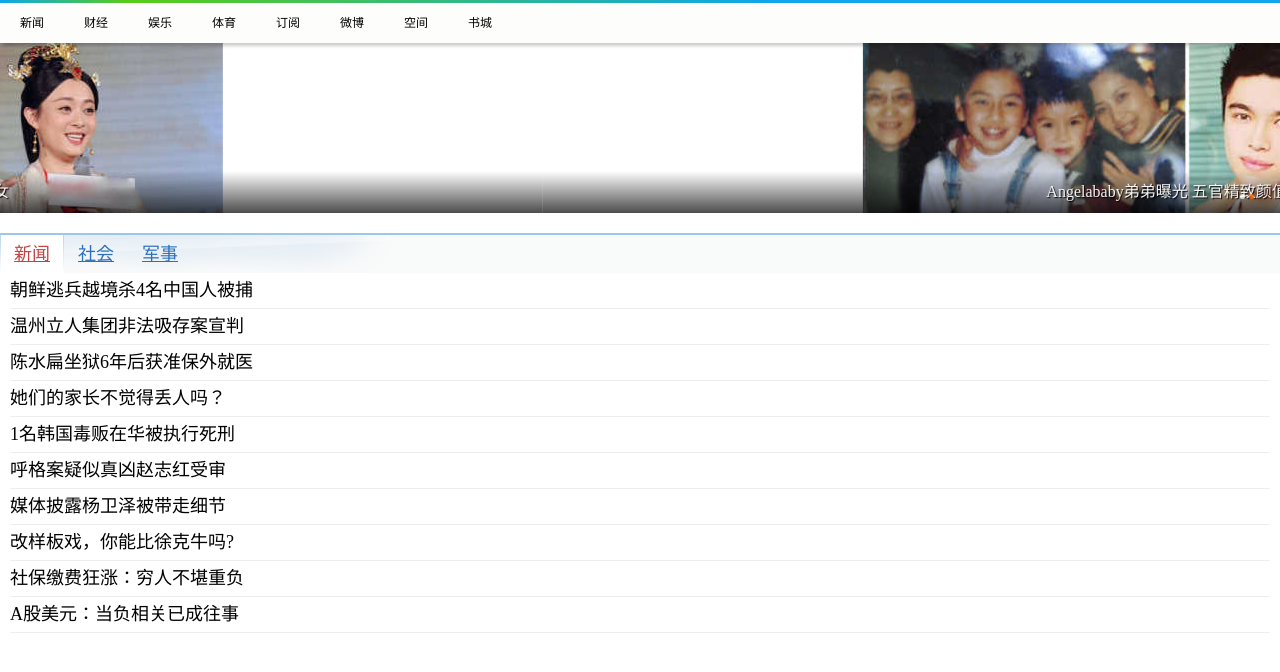
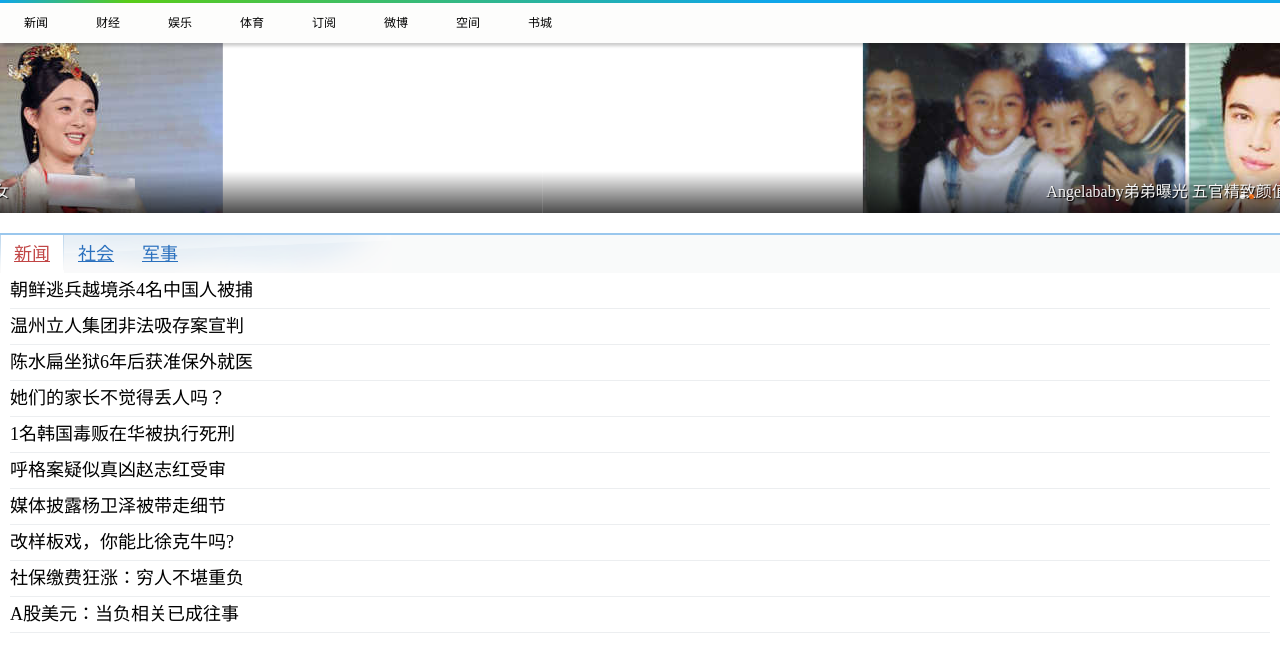
Before and after one commit to 18334113146/H5-CSS3, a plain HTML site: page 腾讯新闻首页切换效果/index.html in a window 1280 px wide. Drawn offline with Linux system fonts and the light colour scheme.

Commit message:
腾讯首页修改

```diff
--- a/腾讯新闻首页切换效果/index.html
+++ b/腾讯新闻首页切换效果/index.html
@@ -12,6 +12,7 @@
 * {
 	margin: 0;
 	padding: 0;
+
 }
 #header {
 	position:absolute;
@@ -40,8 +41,9 @@
 	background: linear-gradient(left, rgba(15,166,234,1) 0, rgba(89,204,24,1) 10%, rgba(15,166,234,1) 60%, rgba(15,166,234,1) 100%);
 }
 #header .swiper-slide {
-		padding: 0 20px;
+		padding: 0 24px;
 		width:auto;
+		font-family: "微软雅黑";
 }
 #banner {
 		width: 100%;
```
Also changed, not shown: 1 other file.
